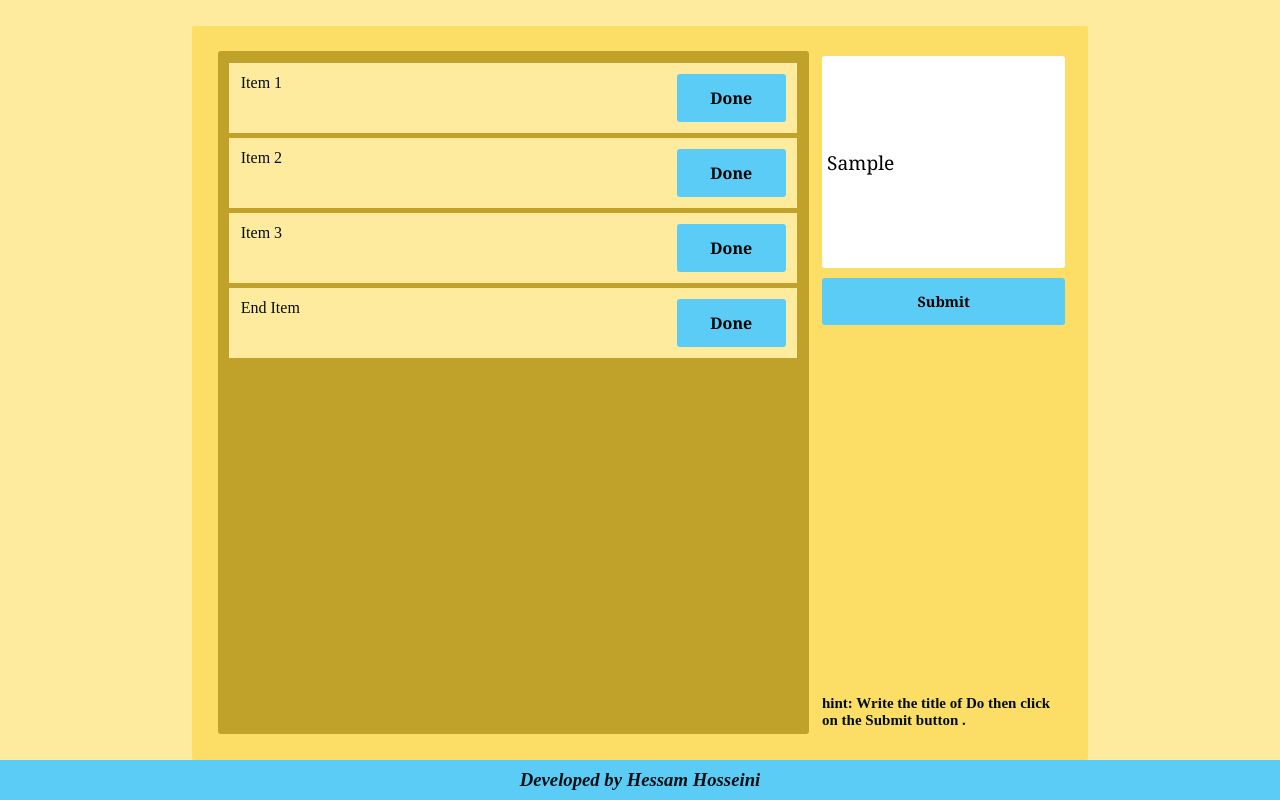
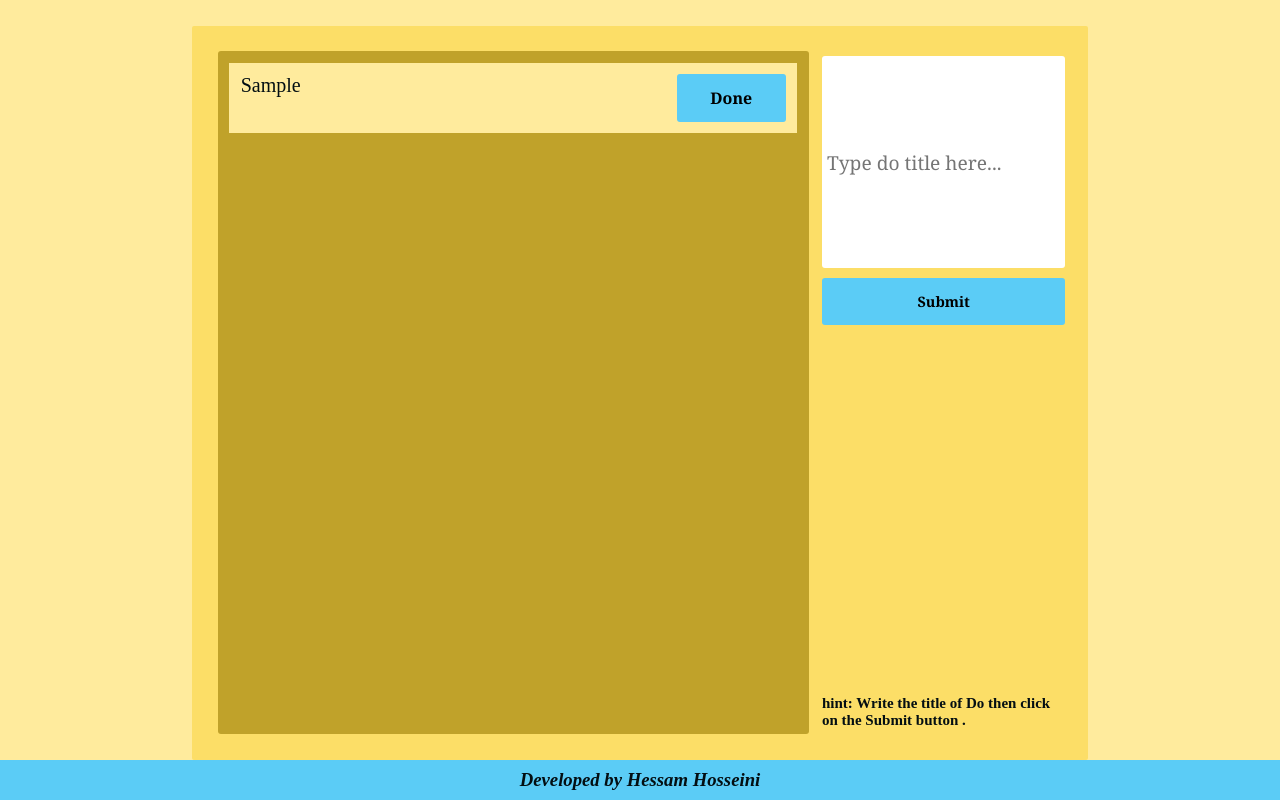
Before and after one commit to shh79/ToDo-List-task2-step2, a plain HTML site: page index.html in a window 1280 px wide. Both pictures are taken after typing "Sample" into the empty fields and a click on the button "Submit". Drawn offline with Linux system fonts and the light colour scheme.

Commit message:
debug all of problem with one hand :)

```diff
--- a/back.js
+++ b/back.js
@@ -1,24 +1,26 @@
 function SubmitDo(){
-    //var list=document.getElementsByClassName("DoList");
+    var str=document.getElementById("DoTitle").value;
+    if(str=="" || str==undefined){
+        alert("Please fill the blank !!!");
+        return ;
+    }
+
+    var listOfDo=document.getElementsByClassName("DoList")[0];
     var item=document.createElement("div");
     item.className="DoItem";
-
-    var str=document.getElementById("DoTitle").value;
 
     var p=document.createElement("p");
     var temp=document.createTextNode(str);
     p.appendChild(temp);
 
     var button=document.createElement("button");
-    button.value="Done";
-    button.onclick="RemoveItem(button);";
-    //button.onclick="this.parentNode.remove();";
+    button.textContent="Done";
+    button.setAttribute("onclick","this.parentNode.remove();");
 
     item.appendChild(p);
-    item.appendChild(button);
+    item.appendChild(button); console.log(item);
 
-    document.getElementsByClassName("DoList").prepend(item);
+    listOfDo.prepend(item);
+
+    document.getElementById("DoTitle").value="";
 }
-function RemoveItem(element){
-    element.parentNode.Remove();
-}
--- a/style.css
+++ b/style.css
@@ -67,7 +67,10 @@ html,body{
     padding: 2%;
 }
 .DoItem p{
+    display: flex;
     word-break: break-all;
+    font-size: 20px;
+    text-align: center;
 }
 .DoItem button{
     background-color: var(--footer-color);
```
Also changed, not shown: index.html (+2 -0 lines).
